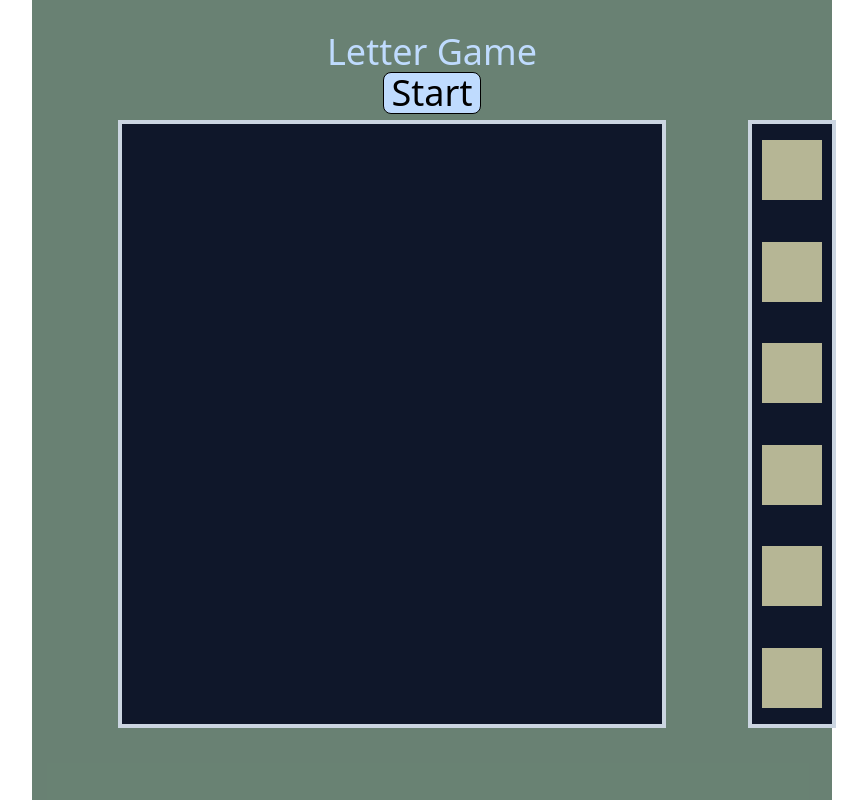
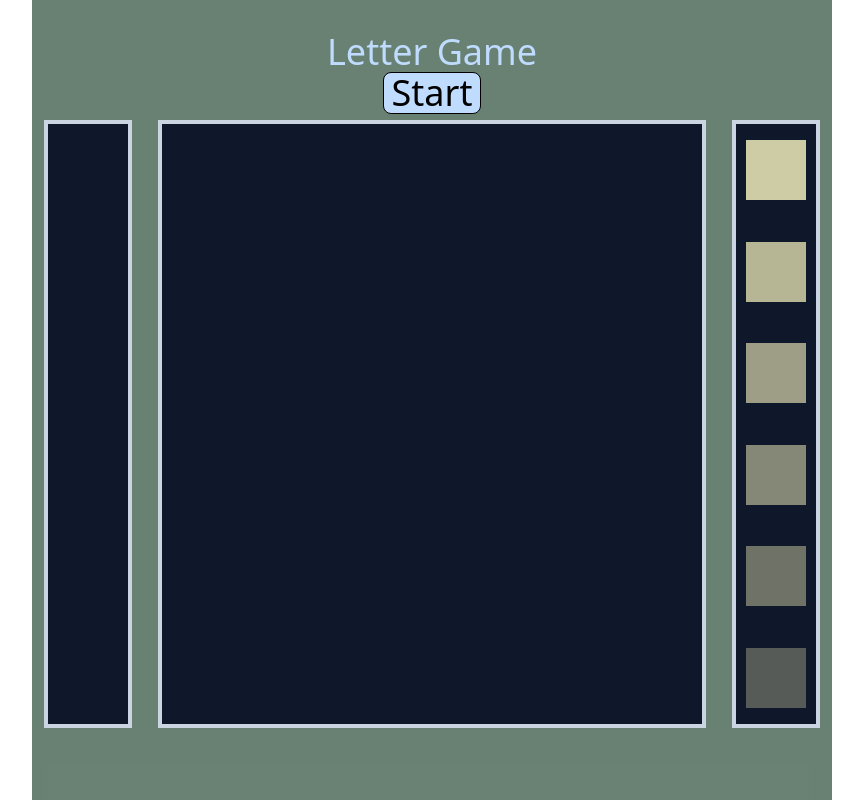
Before and after one commit to Struckhour/word-game, a SvelteKit app: page / in a window 1280 px wide. Shown: the whole page, without its empty margins (208-1075 px from the left). Built offline with nearby package versions, Linux system fonts and the light colour scheme.

Commit message:
adds faded upcoming letters.

```diff
--- a/src/routes/+page.svelte
+++ b/src/routes/+page.svelte
@@ -463,18 +463,19 @@
     <h1 class="text-center text-4xl pt-8 text-blue-200 w-2/4 m-auto">Letter Game</h1>
     <button on:click={startGame} class="block text-center text-4xl px-2 text-black bg-blue-200 mx-auto border border-black rounded-lg hover:bg-blue-300 active:bg-blue-400">Start</button>
     <div id="gameBoxContainer" class="relative inline-flex top-[10px] max-w-[800px] w-full h-[600px] text-6xl">
-
+        <div id="nextBox" class="relative ml-4 flex flex-col justify-between bg-slate-900 w-[80px] h-[600px] text-6xl py-4 outline outline-4 outline-slate-300">
+        </div>
         <div id="gameBox" class="relative bg-slate-900 min-w-[540px] max-w-[540px] mx-auto w-full h-[600px] text-6xl outline outline-4 outline-slate-300">
 
         </div>
-        <div id="nextBox" class="relative flex flex-col justify-between bg-slate-900 w-[80px] h-[600px] ml-0 text-6xl py-4 outline outline-4 outline-slate-300">
+        <div id="nextBox" class="relative flex flex-col justify-between bg-slate-900 w-[80px] h-[600px] mr-4 text-6xl py-4 outline outline-4 outline-slate-300">
 
-            <div id="next1" class= "w-[60px] h-[60px] bg-yellow-100 bg-opacity-70 mx-auto text-center"></div>
+            <div id="next1" class= "w-[60px] h-[60px] bg-yellow-100 bg-opacity-80 mx-auto text-center"></div>
             <div id="next2" class= "w-[60px] h-[60px] bg-yellow-100 bg-opacity-70 mx-auto text-center"></div>
-            <div id="next3" class= "w-[60px] h-[60px] bg-yellow-100 bg-opacity-70 mx-auto text-center"></div>
-            <div id="next4" class= "w-[60px] h-[60px] bg-yellow-100 bg-opacity-70 mx-auto text-center"></div>
-            <div id="next5" class= "w-[60px] h-[60px] bg-yellow-100 bg-opacity-70 mx-auto text-center"></div>
-            <div id="next6" class= "w-[60px] h-[60px] bg-yellow-100 bg-opacity-70 mx-auto text-center"></div>
+            <div id="next3" class= "w-[60px] h-[60px] bg-yellow-100 bg-opacity-60 mx-auto text-center"></div>
+            <div id="next4" class= "w-[60px] h-[60px] bg-yellow-100 bg-opacity-50 mx-auto text-center"></div>
+            <div id="next5" class= "w-[60px] h-[60px] bg-yellow-100 bg-opacity-40 mx-auto text-center"></div>
+            <div id="next6" class= "w-[60px] h-[60px] bg-yellow-100 bg-opacity-30 mx-auto text-center"></div>
 
         </div>
     </div>
```
